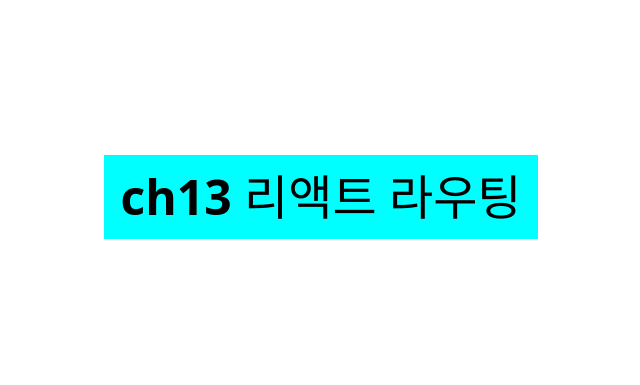
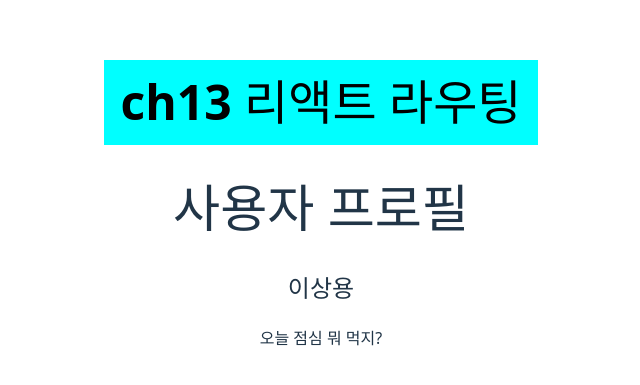
Before and after one commit to reokkamy/React-WorkSpace-k6-0806, a React (Vite) app in the folder ch13-vite-test/: page /profile/lsy in a window 1280 px wide. Before the commit this address had no page. Shown: the part 203-588 px from the top of the page, without its empty margins (319-959 px from the left). Built offline with nearby package versions, Linux system fonts and the light colour scheme.

Commit message:
6교시, 리액트 라우팅기본 라우팅 확인2. 파라미터 이용하기

```diff
--- a/ch13-vite-test/src/App.jsx
+++ b/ch13-vite-test/src/App.jsx
@@ -2,6 +2,7 @@ import './App.css';
 import { Route, Routes } from 'react-router-dom';
 import Home from './pages/Home.jsx';
 import About from './pages/About.jsx';
+import Profile from './pages/Profile.jsx';
 
 function App() {
   return (
@@ -10,6 +11,7 @@ function App() {
       <Routes>
         <Route path="/" element={<Home />} />
         <Route path="/about" element={<About />} />
+        <Route path="/profile/:username" element={<Profile />} />
       </Routes>
     </>
   );
--- a/ch13-vite-test/src/pages/Home.jsx
+++ b/ch13-vite-test/src/pages/Home.jsx
@@ -4,7 +4,17 @@ const Home = () => {
   return (
     <div>
       <h1>홈 화면</h1>
-      <Link to="/about">소개</Link>
+      <ul>
+        <li>
+          <Link to="/about">소개</Link>
+        </li>
+        <li>
+          <Link to="/profile/lsy">lsy 의 프로필 </Link>
+        </li>
+        <li>
+          <Link to="/profile/lsy2">lsy2 의 프로필 </Link>
+        </li>
+      </ul>
     </div>
   );
 };
--- /dev/null
+++ b/ch13-vite-test/src/pages/Profile.jsx
@@ -0,0 +1,34 @@
+import React from 'react';
+import { useParams } from 'react-router-dom';
+
+const data = {
+  lsy: {
+    name: '이상용',
+    description: '오늘 점심 뭐 먹지?',
+  },
+  lsy2: {
+    name: '이상용2',
+    description: '오늘 점심 뭐 먹지2?',
+  },
+};
+
+const Profile = () => {
+  const params = useParams();
+  const profile = data[params.username];
+
+  return (
+    <div>
+      <h1>사용자 프로필</h1>
+      {profile ? (
+        <div>
+          <h2>{profile.name}</h2>
+          <p>{profile.description}</p>
+        </div>
+      ) : (
+        <p>존재하지 않는 프로필입니다. </p>
+      )}
+    </div>
+  );
+};
+
+export default Profile;
```
